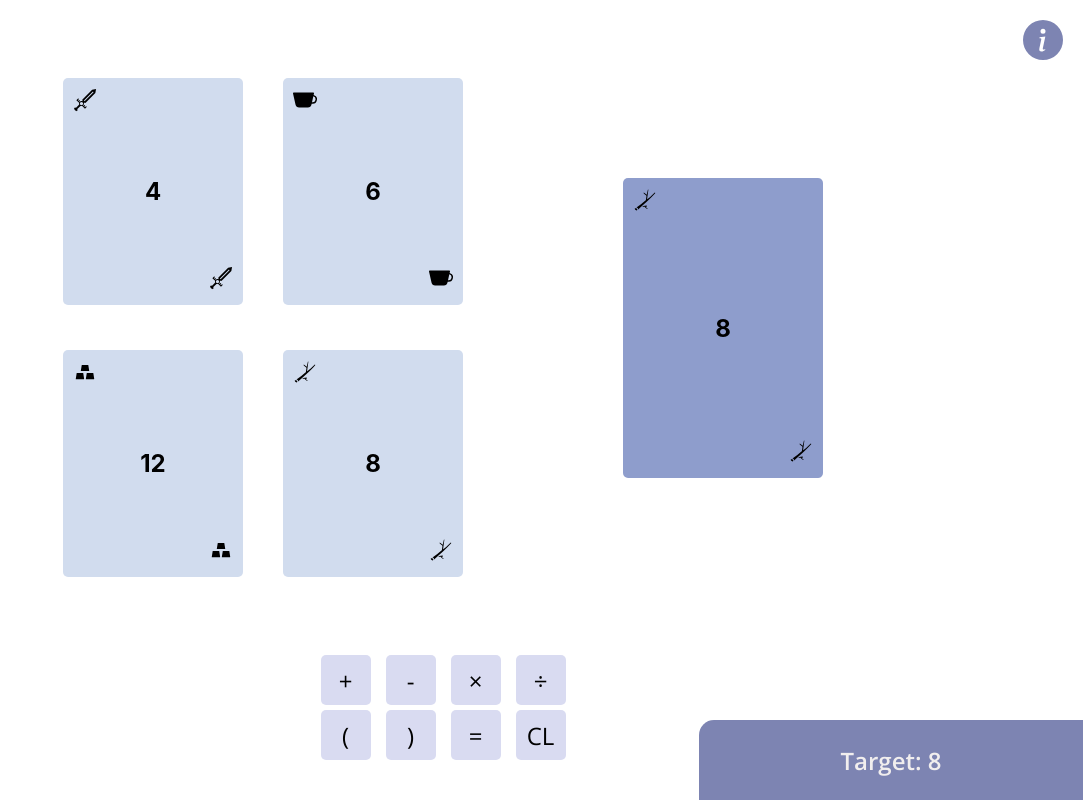
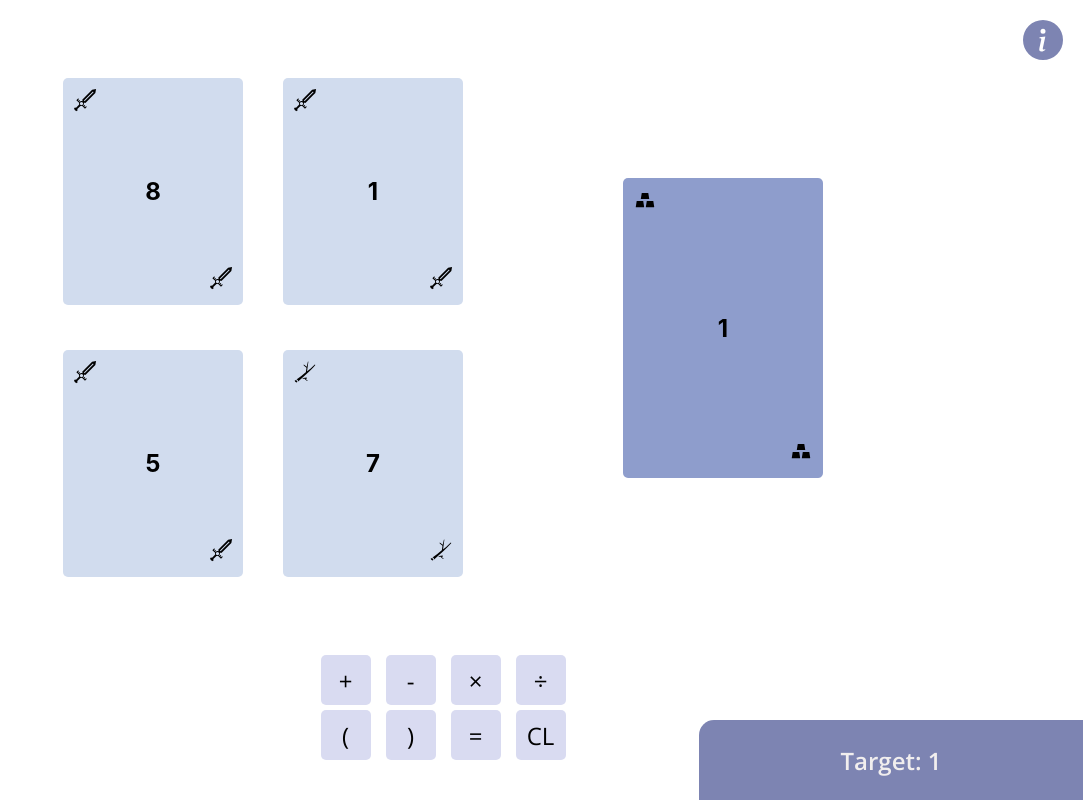
Before and after one commit to fabroo/cripta_front, a React (Create React App) app in the folder cripta/: page / in a window 1280 px wide. Shown: the whole page, without its empty margins (197-1280 px from the left). Built offline with nearby package versions, Linux system fonts and the light colour scheme.

Commit message:
random shuffle

```diff
--- a/cripta/src/App.js
+++ b/cripta/src/App.js
@@ -4,14 +4,30 @@ import Tablero from './Components/Tablero'
 import Operation from './Components/Operation'
 import Info from './Components/Info'
 
+
 function App() {
-  const [cards, setCards] = useState([
-    { valor: 1, palo: "espada" },
-    { valor: 4, palo: "espada" },
-    { valor: 6, palo: "basto" },
-    { valor: 12, palo: "oro" },
-    { valor: 8, palo: "copa" },
-  ]);
+  function checkIfDuplicateExists(arr) {
+    return new Set(arr).size !== arr.length
+  }
+
+  const randomCards = (n) => {
+    let types = ["basto", "espada", "copa", "oro"];
+    let cards = [];
+
+    for (let i = 0; i < n; i++) {
+      cards.push({ valor: Math.ceil(Math.random() * 11), palo: types[Math.floor(Math.random() * 4)] })
+    }
+
+    let codes = cards.map(carta => carta.valor + carta.palo);
+
+    if (checkIfDuplicateExists(codes)) {
+      return randomCards(n)
+    }
+    return cards;
+  }
+
+  const [cards, setCards] = useState(randomCards(5));
+
 
   const [pressed, setPressed] = useState([false, false, false, false]);
   const [calculation, setCalculation] = useState("");
@@ -23,9 +39,8 @@ function App() {
       temp[idx] = true;
       setPressed(temp);
       setLastType("num");
-      setCalculation(calculation + cards[idx + 1].valor + " ");
+      setCalculation(calculation + cards[idx].valor + " ");
     }
-    console.log("STATE", pressed)
   }
   const updateCalculation = (val) => {
     if (val == "(" && lastType != "num") {
@@ -60,6 +75,7 @@ function App() {
           setCalculation("");
           setPressed([false, false, false, false]);
           setLastType("result");
+          setCards(randomCards(5));
         }, 2000);
 
       } catch (error) {
@@ -97,20 +113,17 @@ function App() {
           <Card valor={cards[cards.length - 1].valor} palo={cards[cards.length - 1].palo} />
         }
       >
-        {cards.slice(1, cards.length).map((card, idx) => {
-          return <>
-            <div className={`card ${!pressed[idx] ? 'cardPressable' : 'cardNotPressable'}`} onClick={() => pressCard(idx)} key={card.valor + " " + card.palo} >
-              <Card valor={card.valor} palo={card.palo} />
-            </div>
-          </>
+        {cards.map((card, idx) => {
+          if (idx < 4) {
+            return (
+              <div className={`card ${!pressed[idx] ? 'cardPressable' : 'cardNotPressable'}`} onClick={() => pressCard(idx)} key={card.valor + " " + card.palo} >
+                <Card valor={card.valor} palo={card.palo} />
+              </div>
+            )
+          }
         })}
 
       </Tablero>
-      {/* <div className='operationBoard'>
-
-
-    </div> */}
-
       <div className="bottomContainer">
         <p className="calculation">{calculation ? calculation : `Target: ${cards[cards.length - 1].valor}`}</p>
       </div>
```
